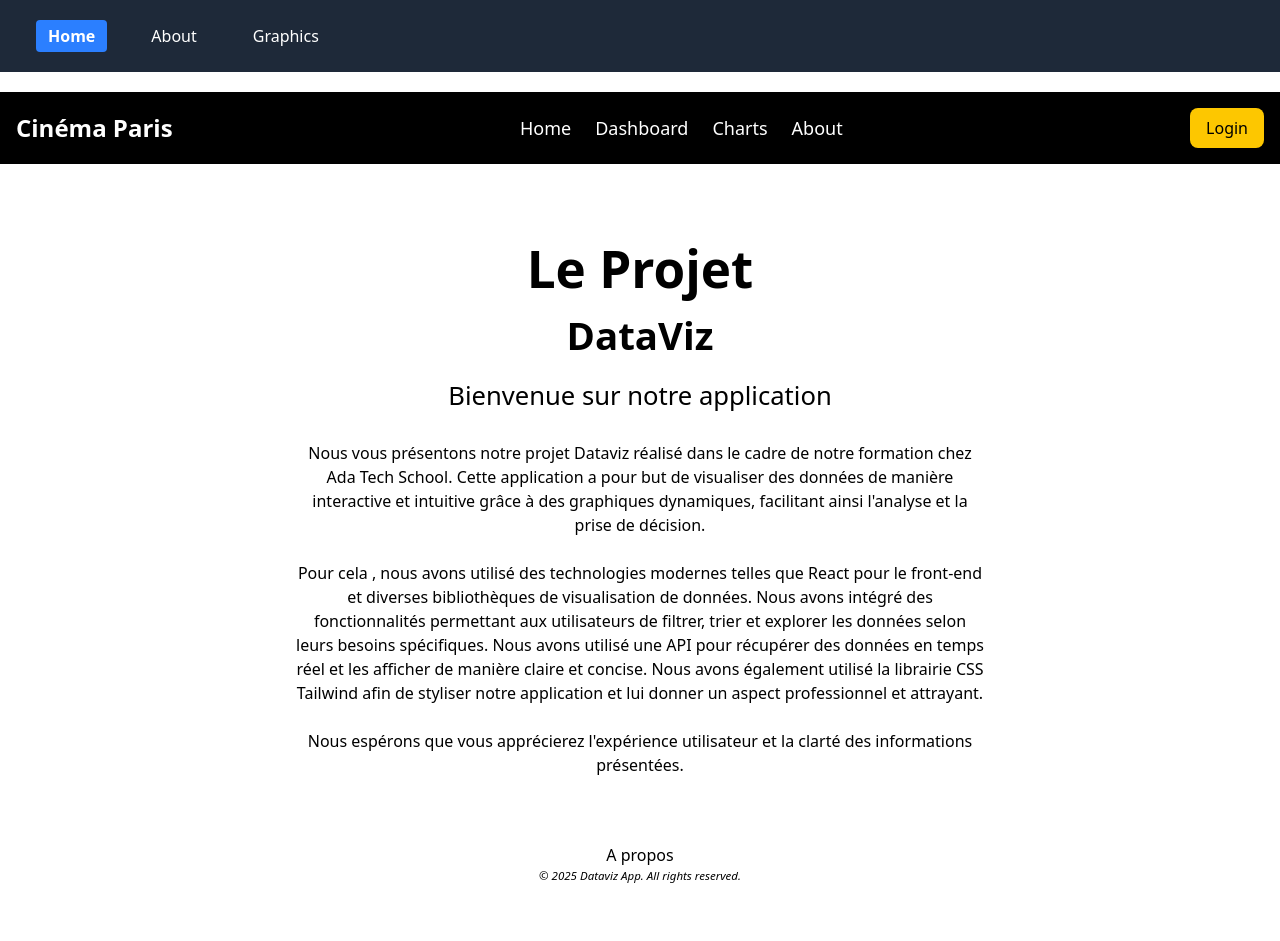
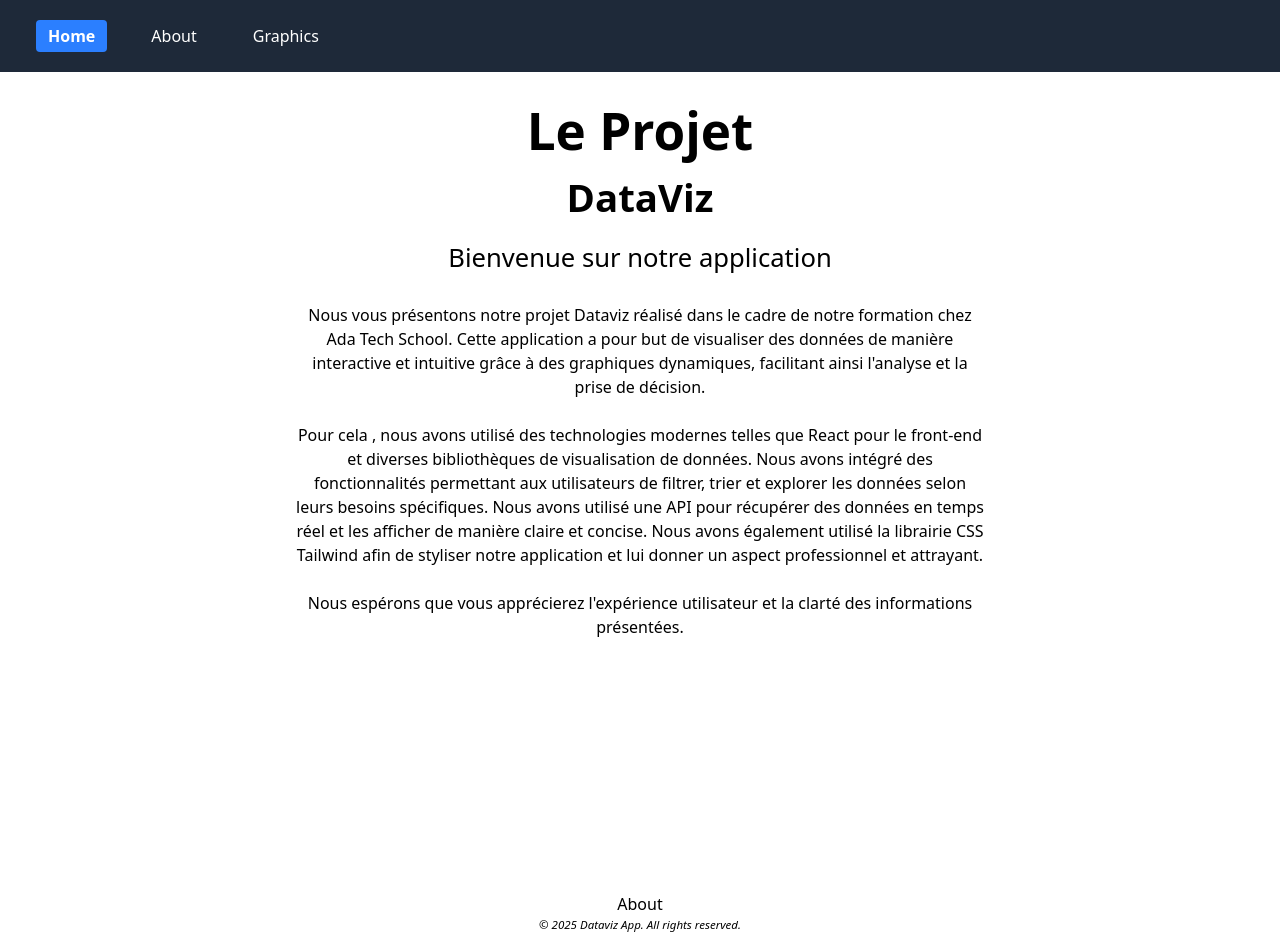
Before and after one commit to LaurieLM/dataviz, a React (Vite) app: page / in a window 1280 px wide. Before the commit the page ends 892 px from the top, so only its background shows below. Built offline with nearby package versions, Linux system fonts and the light colour scheme.

Commit message:
delete fichier non utiliser

```diff
--- a/src/App.tsx
+++ /dev/null
@@ -1,29 +0,0 @@
-import { Routes, Route } from "react-router-dom";
-import Header from "./components/Header";
-import Footer from "./components/Footer";
-
-import Home from "./pages/Home";
-import Graphics from "./pages/Graphics";
-import About from "./pages/About";
-
-export default function App() {
-  return (
-    <div className="min-h-screen flex flex-col">
-
-      <Header />
-
-      <main className="flex-grow">
-        <Routes>
-          <Route path="/" element={<Home />} />
-          <Route path="/graphs" element={<Graphics />} />
-          <Route path="/about" element={<About />} />
-
-          {/* ROUTE 404 VERSIONE BASE */}
-          <Route path="*" element={<h1>404 - Page non trouvée</h1>} />
-        </Routes>
-      </main>
-
-      <Footer />
-    </div>
-  );
-}
--- a/src/components/Footer.tsx
+++ b/src/components/Footer.tsx
@@ -1,7 +1,9 @@
+import { Link } from "react-router-dom";
+
 export default function Footer() {
     return (
         <footer className="flex flex-col items-center mb-[1vh]">
-            <a href="">A propos</a>
+            <Link to="/about" className="hover:text-yellow-300">About</Link>
             <p className="italic text-[0.9vw]" >© 2025 Dataviz App. All rights reserved.</p>
         </footer>
     )
--- a/src/components/Header.tsx
+++ /dev/null
@@ -1,27 +0,0 @@
-import { Link } from "react-router-dom";
-
-
-
-export default function Header() {
-  return (
-    <header className="flex items-center justify-between p-4 bg-black text-white">
-
-      {/* Logo */}
-      <div className="text-2xl font-bold">Cinéma Paris</div>
-
-      {/* Menu */}
-      <nav className="flex gap-6 text-lg">
-        <Link to="/" className="hover:text-yellow-300">Home</Link>
-        <Link to="/dashboard" className="hover:text-yellow-300">Dashboard</Link>
-        <Link to="/graphs" className="hover:text-yellow-300">Charts</Link>
-        <Link to="/about" className="hover:text-yellow-300">About</Link>
-      </nav>
-
-      {/* Bouton Login */}
-      <button className="bg-yellow-400 text-black px-4 py-2 rounded-lg hover:bg-yellow-300 transition">
-        Login
-      </button>
-
-    </header>
-  );
-}
--- a/src/pages/About.tsx
+++ b/src/pages/About.tsx
@@ -1,16 +1,10 @@
-import Header from '../components/Header'
 import TeamPresentation from '../components/TeamPresentation'
-import Footer from '../components/Footer'
-
-
 
 export default function AppAbout() {
 
   return (
     <div className='flex flex-col justify-between w-[100vw] h-[100vh]'>
-      <Header />
       <TeamPresentation />
-      <Footer />
     </div>
 
   )
--- a/src/pages/Graphics.tsx
+++ b/src/pages/Graphics.tsx
@@ -1,7 +1,3 @@
-
-import Header from '../components/Header.js'
-import Footer from '../components/Footer.js'
-
 import {
   QueryClient,
 
@@ -47,10 +43,7 @@
   return (
       <div className='flex flex-col justify-between w-[100vw] h-[100vh]'>
               <ReactQueryDevtools />
-              <Header />
-
               <SimpleLineChart />
-              <Footer />
       </div>
 
   )
--- a/src/pages/Home.tsx
+++ b/src/pages/Home.tsx
@@ -1,16 +1,10 @@
-import Header from '../components/Header'
 import ProjectPresentation from '../components/ProjectPresentation'
-import Footer from '../components/Footer'
-
-
 
 export default function AppHome() {
 
   return (
     <div className='flex flex-col justify-between w-[100vw] h-[100vh]'>
-      <Header />
       <ProjectPresentation />
-      <Footer />
     </div>
 
   )
--- a/src/pages/Root.tsx
+++ b/src/pages/Root.tsx
@@ -1,11 +1,13 @@
 import { Outlet } from "react-router-dom";
 import Navbar from "../components/Navbar";
+import Footer from "../components/Footer";
 
 export default function Root() {
   return (
     <>
       <Navbar />
       <Outlet />
+      <Footer />
     </>
   );
 }
```
